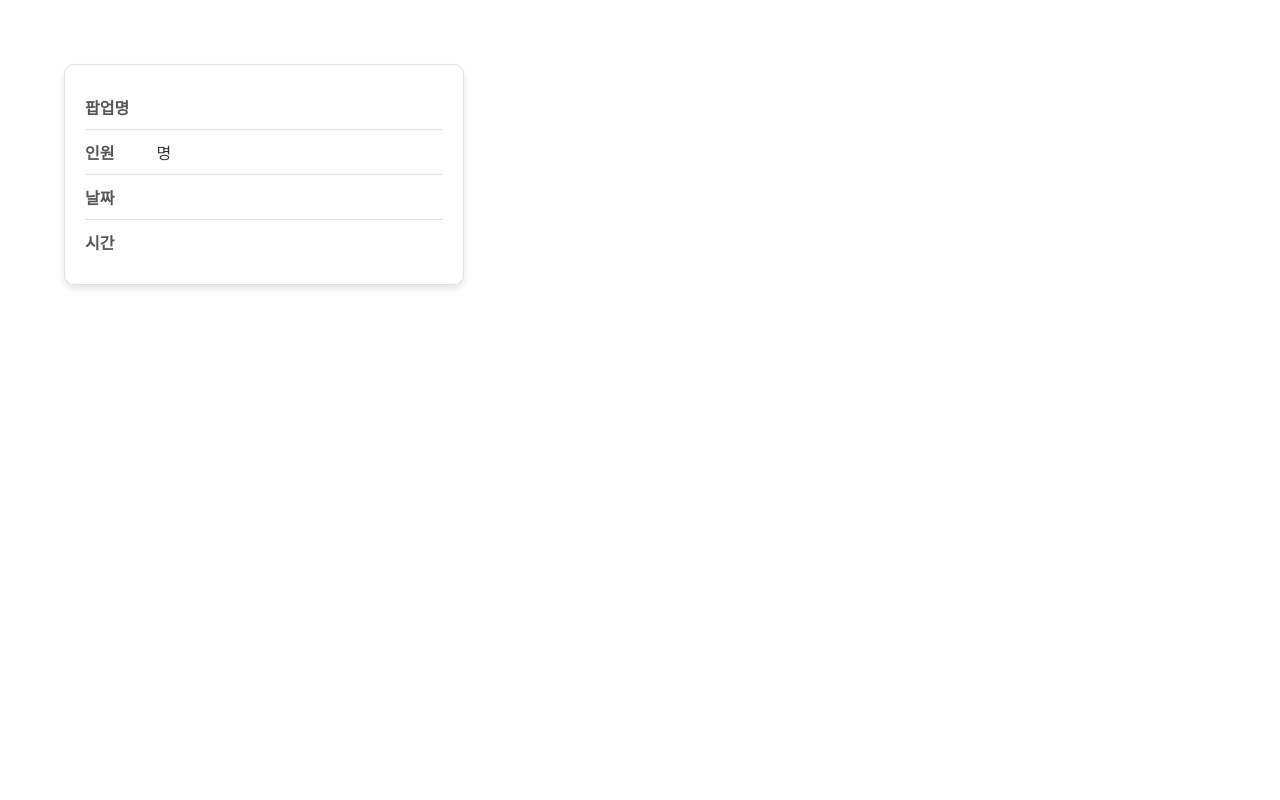
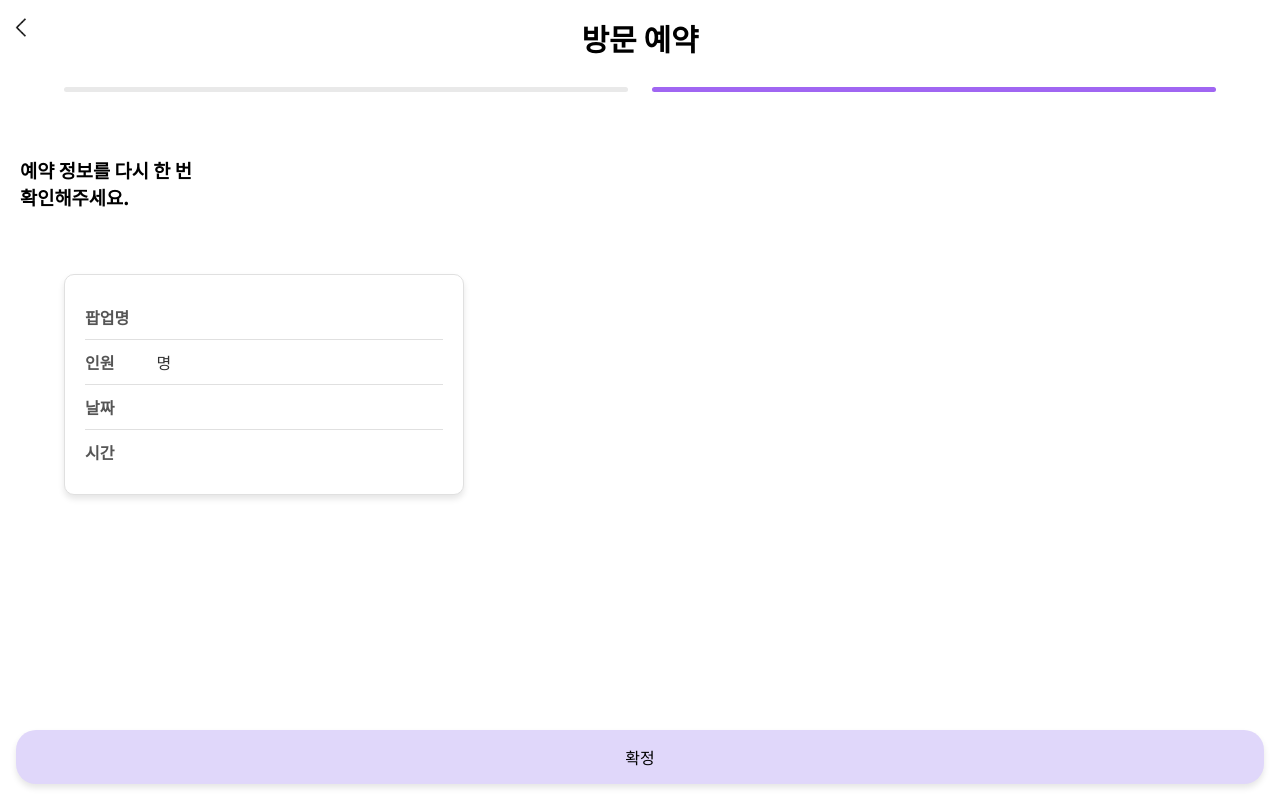
Before and after one commit to SSAFY-D105-Pop4U/Pop4U, a React (Vite) app in the folder frontend/: page /recheck in a window 1280 px wide. Built offline with nearby package versions, Linux system fonts and the light colour scheme.

Commit message:
Feat : 예약 재확인 페이지 구현

```diff
--- a/frontend/src/pages/Appointment.jsx
+++ b/frontend/src/pages/Appointment.jsx
@@ -1,4 +1,4 @@
-import React, { useContext, useState,useEffect  } from "react";
+import React, { useContext, useState, useEffect } from "react";
 import Calendar from "../components/appointment/Calendar";
 import PersonSelector from "../components/appointment/PersonSelector";
 import ProgressBar from "../components/appointment/ProgressBar";
@@ -11,7 +11,7 @@ import { postappointment } from "../apis/api/api.js";
 import { AppDataContext } from "../Context.jsx";
 
 const Appointment = () => {
-  const nav = useNavigate()
+  const nav = useNavigate();
   const { appData, setAppData } = useContext(AppDataContext);
   const [selectedDate, setSelectedDate] = useState(""); // ✅ 추가: 선택한 날짜 상태
   const [selectedPerson, setSelectedPerson] = useState(0);
@@ -21,15 +21,14 @@ const Appointment = () => {
   const [searchParams] = useSearchParams();
   const popupName = searchParams.get("popupName");
   const popupId = searchParams.get("popupId");
-  const [userId, setUserId] = useState(1);//샘플 userId
+  const [userId, setUserId] = useState(1); //샘플 userId
   useEffect(() => {
     console.log("📦 Context 데이터 현황황:", appData);
-  }, [appData]);  // ✅ appData 전체가 변경될 때마다 실행됨
-
+  }, [appData]); // ✅ appData 전체가 변경될 때마다 실행됨
 
   const appointment = async () => {
     try {
-      console.log(userId)
+      console.log(userId);
       const data = await postappointment({
         popupId,
         userId,
@@ -38,7 +37,7 @@ const Appointment = () => {
         time: appData.selectedTime,
       });
       console.log("API 응답 (팝업상세):", data);
-      nav("/Recheck");
+      nav("/recheck");
     } catch (error) {
       console.error("api 호출 실패");
     }
@@ -50,7 +49,8 @@ const Appointment = () => {
       <ProgressBar showAppointmentDetails={showAppointmentDetails} />
       {showAppointmentDetails ? (
         <>
-          <Calendar setResultDate={setSelectedDate} /> {/* ✅ setResultDate를 전달 */}
+          <Calendar setResultDate={setSelectedDate} />{" "}
+          {/* ✅ setResultDate를 전달 */}
           <PersonSelector
             selectedPerson={selectedPerson}
             setSelectedPerson={setSelectedPerson}
@@ -71,7 +71,7 @@ const Appointment = () => {
           />
         </>
       )}
-      <button onClick={appointment} className="okbutton">확인</button>
+      <NextButton onClick={appointment}>다음</NextButton>
     </div>
   );
 };
--- a/frontend/src/pages/Recheck.jsx
+++ b/frontend/src/pages/Recheck.jsx
@@ -1,7 +1,23 @@
-import '../styles/pages/Recheck.css'
+import React from "react";
+import "../styles/pages/Recheck.css";
+import Header from "../components/basic/Header";
+import ProgressBar from "../components/appointment/ProgressBar";
+import NextButton from "../components/NextButton";
+import { useNavigate } from "react-router-dom";
 
 const Recheck = ({ name, title, people, date }) => {
-    return (
+  const navigate = useNavigate();
+
+  return (
+    <div>
+      <Header title="방문 예약" />
+      <ProgressBar showAppointmentDetails={false} />
+
+      <h3>
+        예약 정보를 다시 한 번<br />
+        확인해주세요.
+      </h3>
+
       <div className="recheck-container">
         <div className="recheck-item">
           <span className="recheck-label">팝업명</span>
@@ -14,14 +30,16 @@ const Recheck = ({ name, title, people, date }) => {
         <div className="recheck-item">
           <span className="recheck-label">날짜</span>
           <span className="recheck-value">{date}</span>
-
         </div>
         <div className="recheck-item">
           <span className="recheck-label">시간</span>
           <span className="recheck-value">{title}</span>
         </div>
       </div>
-    );
-  };
 
-  export default Recheck;
+      <NextButton onClick={() => navigate("/reservation")}>확정</NextButton>
+    </div>
+  );
+};
+
+export default Recheck;
```
Also changed, not shown: frontend/src/pages/Recheck2.jsx (deleted, +0 -28 lines).
